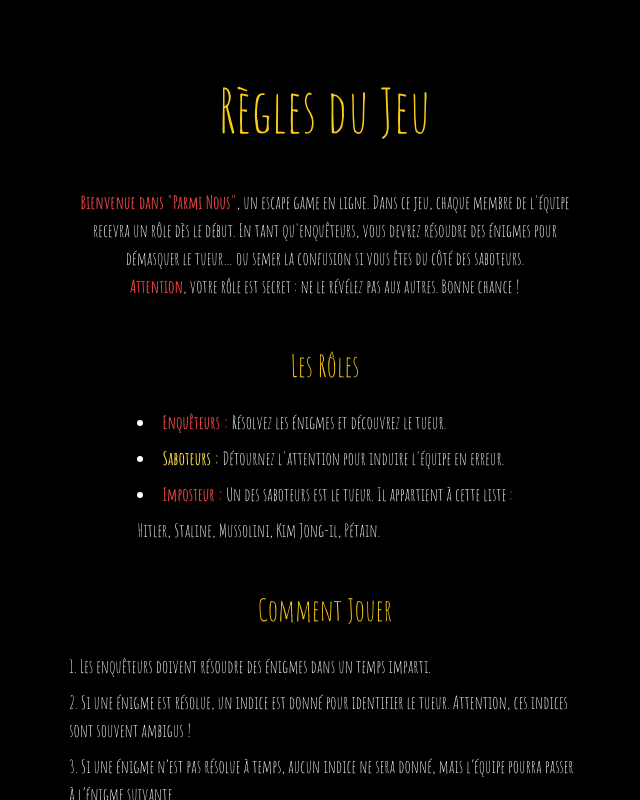
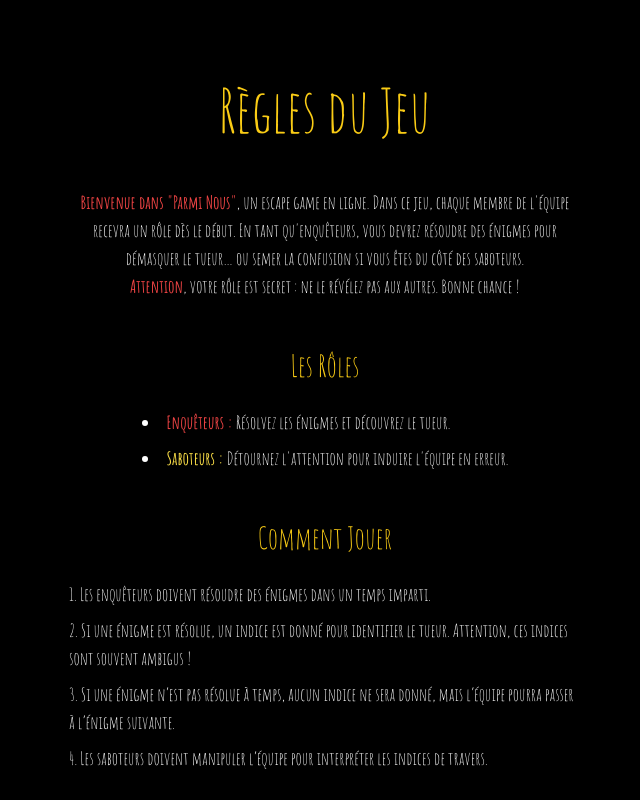
Before and after one commit to II-SARIP-II/sae501, a Next.js app: page /rules in a window 1280 px wide. Shown: the whole page, without its empty margins (315-955 px from the left). Built offline with nearby package versions, Linux system fonts and the light colour scheme.

Commit message:
fix: no more error destroy in page role

```diff
--- a/src/pages/api/question/enigma.js
+++ b/src/pages/api/question/enigma.js
@@ -13,7 +13,7 @@ export default function handler(req, res) {
             }
         }
 
-        return res.status(200).json(questions); // Retourne toutes les questions si aucun ID n'est donné
+        return res.status(200).json(questions);
     }
 
     res.setHeader('Allow', ['GET']);
--- a/src/pages/role.jsx
+++ b/src/pages/role.jsx
@@ -1,11 +1,12 @@
-import {useState, useEffect} from 'react';
-import axios from "axios";
-import {pl} from "@faker-js/faker";
-import {router} from "next/client";
+import { useState, useEffect } from 'react';
+import axios from 'axios';
+import { useRouter } from 'next/router';
 
 export default function Role() {
     const [isVisible, setIsVisible] = useState(false);
     const [role, setRole] = useState(null);
+    const router = useRouter();
+
     const getStoredUserData = () => {
         try {
             const storedPlayer = sessionStorage.getItem('userData');
@@ -17,22 +18,31 @@ export default function Role() {
         }
         return null;
     };
-    useEffect(async () => {
+
+    useEffect(() => {
+        async function fetchPlayerRole() {
             const storedPlayer = getStoredUserData();
+            if (!storedPlayer) return; // Si aucune donnée n'est stockée, on sort de la fonction.
             try {
-            console.log(storedPlayer.id)
+                console.log(storedPlayer.id);
 
                 const playerResponse = await axios.get('/api/player', {
-                params:{id: storedPlayer.id}
+                    params: { id: storedPlayer.id },
                 });
-            console.log(playerResponse.data)
-            const updatedUserData = { ...playerResponse.data, role: playerResponse.data.role };            //mettre a null la session du joueur en front
+                console.log(playerResponse.data);
+                const updatedUserData = {
+                    ...playerResponse.data,
+                    role: playerResponse.data.role,
+                };
+                // Mettre à jour la session du joueur
                 sessionStorage.setItem('userData', JSON.stringify(updatedUserData));
                 setRole(playerResponse.data.role);
             } catch (error) {
                 console.error('Erreur lors de la récupération des joueurs :', error);
             }
+        }
 
+        fetchPlayerRole(); // Appel de la fonction
     }, []);
 
     useEffect(() => {
@@ -40,10 +50,13 @@ export default function Role() {
         return () => clearTimeout(timer); // Nettoie le timer si le composant est démonté.
     }, []);
 
-    useEffect(()=>{
-        const timerRouterPush = setTimeout(()=> router.push('/enigma'), 10000);
+    useEffect(() => {
+        const timerRouterPush = setTimeout(() => {
+            router.push('/enigma');
+        }, 10000);
+
         return () => clearTimeout(timerRouterPush); // Nettoie le timer si le composant est démonté.
-    })
+    }, []);
 
     return (
         <div className="flex flex-col items-center justify-center min-h-screen">
@@ -51,7 +64,7 @@ export default function Role() {
             {role === 0 ? (
                 <h1
                     className={`font-Amatic text-4xl font-bold text-green-500 transition-opacity duration-[5000ms] ${
-                        isVisible ? "opacity-100" : "opacity-0"
+                        isVisible ? 'opacity-100' : 'opacity-0'
                     }`}
                 >
                     ENQUÊTEUR
@@ -59,7 +72,7 @@ export default function Role() {
             ) : role === 1 ? (
                 <h1
                     className={`font-Amatic text-4xl font-bold text-red-500 transition-opacity duration-[5000ms] ${
-                        isVisible ? "opacity-100" : "opacity-0"
+                        isVisible ? 'opacity-100' : 'opacity-0'
                     }`}
                 >
                     SABOTEUR
@@ -67,7 +80,7 @@ export default function Role() {
             ) : (
                 <h1
                     className={`font-Amatic text-4xl font-bold text-gray-500 transition-opacity duration-[5000ms] ${
-                        isVisible ? "opacity-100" : "opacity-0"
+                        isVisible ? 'opacity-100' : 'opacity-0'
                     }`}
                 >
                     Problème de rôle
--- a/src/pages/rules.jsx
+++ b/src/pages/rules.jsx
@@ -3,7 +3,7 @@ import Button from '../components/_button';
 
 export default function Rules() {
     return (
-        <div className="box-area flex flex-col items-center text-white min-h-screen">
+        <div className="box-area relative min-h-screen flex justify-center text-white">
             <div className="w-full max-w-lg flex flex-col items-center py-20 h-screen overflow-y-auto space-y-12">
                 <h1 className="text-6xl font-Amatic text-yellow-400">Règles du Jeu</h1>
 
@@ -24,12 +24,6 @@ export default function Rules() {
                         </li>
                         <li>
                             <strong className="text-yellow-300">Saboteurs :</strong> Détournez l'attention pour induire l'équipe en erreur.
-                        </li>
-                        <li>
-                            <strong className="text-red-500">Imposteur :</strong> Un des saboteurs est le tueur. Il appartient à cette liste&nbsp;:
-                            <span className="block mt-2 italic text-white">
-                                Hitler, Staline, Mussolini, Kim Jong-il, Pétain.
-                            </span>
                         </li>
                     </ul>
                 </div>
```
Lines whose indentation alone changed are shown as unchanged.
